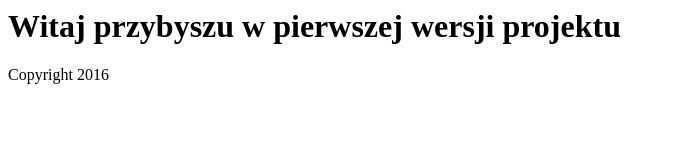
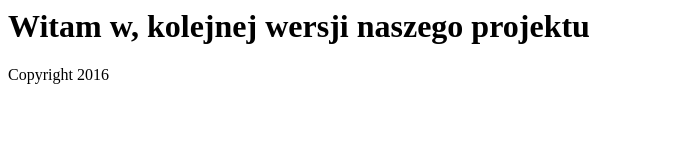
Before and after one commit to wezu84/KursGit, a plain HTML site: page index.html in a window 1280 px wide. Shown: the whole page, without its empty margins (0-676 px from the left). Drawn offline with Linux system fonts and the light colour scheme.

Commit message:
Zmodyfikowanie pliku index i dodanie wersji

```diff
--- a/index.html
+++ b/index.html
@@ -4,11 +4,12 @@
 </head>
 <body>
 	<div>
-		<h1> Witaj przybyszu w pierwszej wersji projektu</h1>
+		<h1> Witam w, kolejnej wersji naszego projektu</h1>
 	</div>
 
 	<div class="footer">Copyright 2016</div>
 
+	<!-- @todo dodatkowa informacja -->
 	<!-- @todo dodaj kod google analytics temp -->
 </body>
 </html>
```
